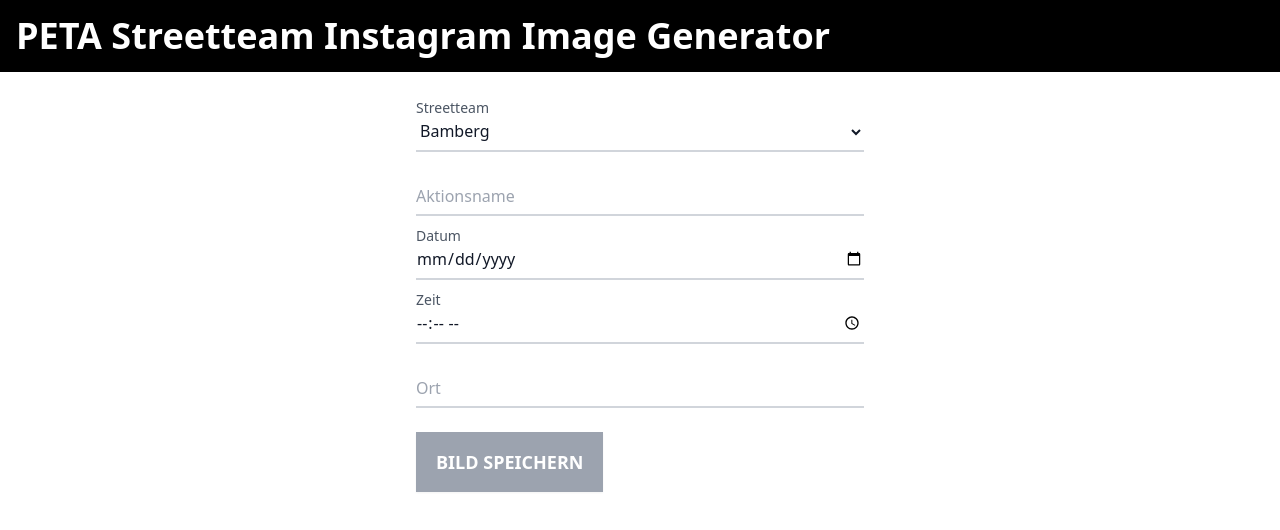
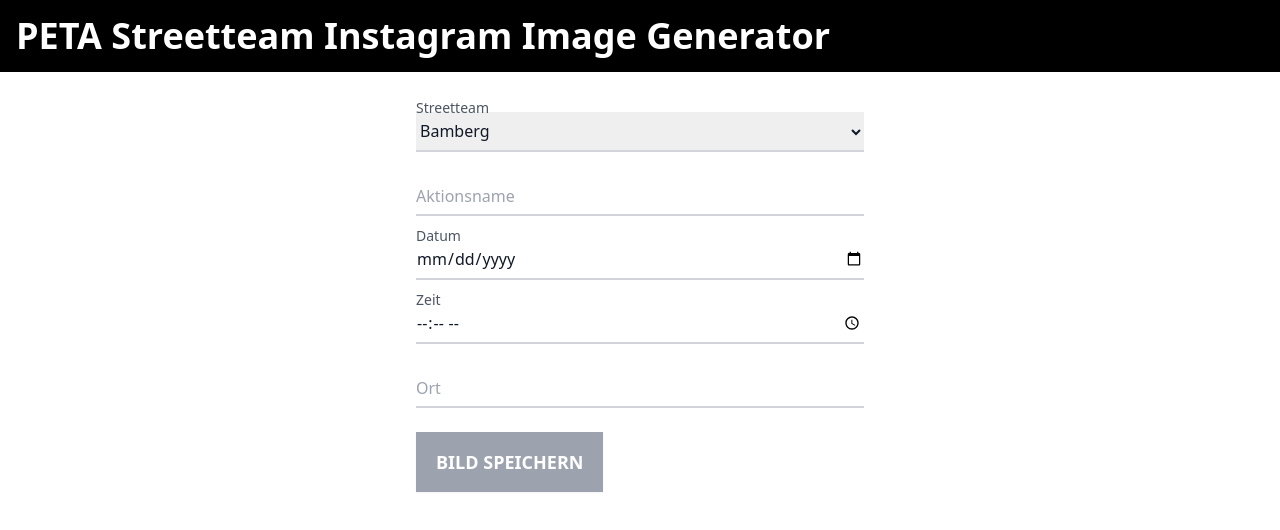
Before and after one commit to SebastianPfliegel/petastreetteaminstaimg, a Vue app: page / in a window 1280 px wide. Shown: the top 530 px of the page. Built offline with nearby package versions, Linux system fonts and the light colour scheme.

Commit message:
On some browsers input bg color is messed up

```diff
--- a/package.json
+++ b/package.json
@@ -27,10 +27,10 @@
     "eslint": "^8.34.0",
     "eslint-plugin-vue": "^9.9.0",
     "npm-run-all": "^4.1.5",
-    "postcss": "^8.4.21",
+    "postcss": "^8.4.23",
     "prettier": "^2.8.4",
     "prettier-plugin-tailwindcss": "^0.2.7",
-    "tailwindcss": "^3.3.1",
+    "tailwindcss": "^3.3.2",
     "typescript": "~4.8.4",
     "vite": "^4.1.4",
     "vue-tsc": "^1.2.0"
--- a/src/App.vue
+++ b/src/App.vue
@@ -64,7 +64,7 @@
             name="team"
             :disabled="!enabledTeamSelection"
             v-model="team"
-            class="h-10 w-full border-b-2 border-gray-300 bg-white text-gray-900 focus:border-peta-blue focus:outline-none"
+            class="h-10 w-full border-b-2 border-gray-300 bg-none text-gray-900 focus:border-peta-blue focus:outline-none"
           >
             <option v-for="(t, i) in sortedTeams" :key="i" :value="t">{{ t.name }}</option>
           </select>
--- a/src/components/Input/DateInput.vue
+++ b/src/components/Input/DateInput.vue
@@ -21,7 +21,7 @@
       :value="props.modelValue"
       @input="updateValue($event)"
       type="date"
-      class="h-10 w-full border-b-2 border-gray-300 text-gray-900 focus:border-peta-blue focus:outline-none"
+      class="h-10 w-full border-b-2 border-gray-300 bg-none text-gray-900 focus:border-peta-blue focus:outline-none"
     />
     <label :for="field" class="absolute -top-3.5 left-0 text-sm text-gray-600">{{ label }}</label>
   </div>
--- a/src/components/Input/TextInput.vue
+++ b/src/components/Input/TextInput.vue
@@ -21,7 +21,7 @@
       :value="props.modelValue"
       @input="updateValue($event)"
       type="text"
-      class="peer h-10 w-full border-b-2 border-gray-300 text-gray-900 placeholder-transparent focus:border-peta-blue focus:outline-none"
+      class="peer h-10 w-full border-b-2 border-gray-300 bg-none text-gray-900 placeholder-transparent focus:border-peta-blue focus:outline-none"
       :placeholder="label"
     />
     <label
--- a/src/components/Input/TimeInput.vue
+++ b/src/components/Input/TimeInput.vue
@@ -21,7 +21,7 @@
       :value="props.modelValue"
       @input="updateValue($event)"
       type="time"
-      class="h-10 w-full border-b-2 border-gray-300 text-gray-900 focus:border-peta-blue focus:outline-none"
+      class="h-10 w-full border-b-2 border-gray-300 bg-none text-gray-900 focus:border-peta-blue focus:outline-none"
     />
     <label :for="field" class="absolute -top-3.5 left-0 text-sm text-gray-600">{{ label }}</label>
   </div>
```
Also changed, not shown: 2 other files (tests, documents, lock files or other folders).
